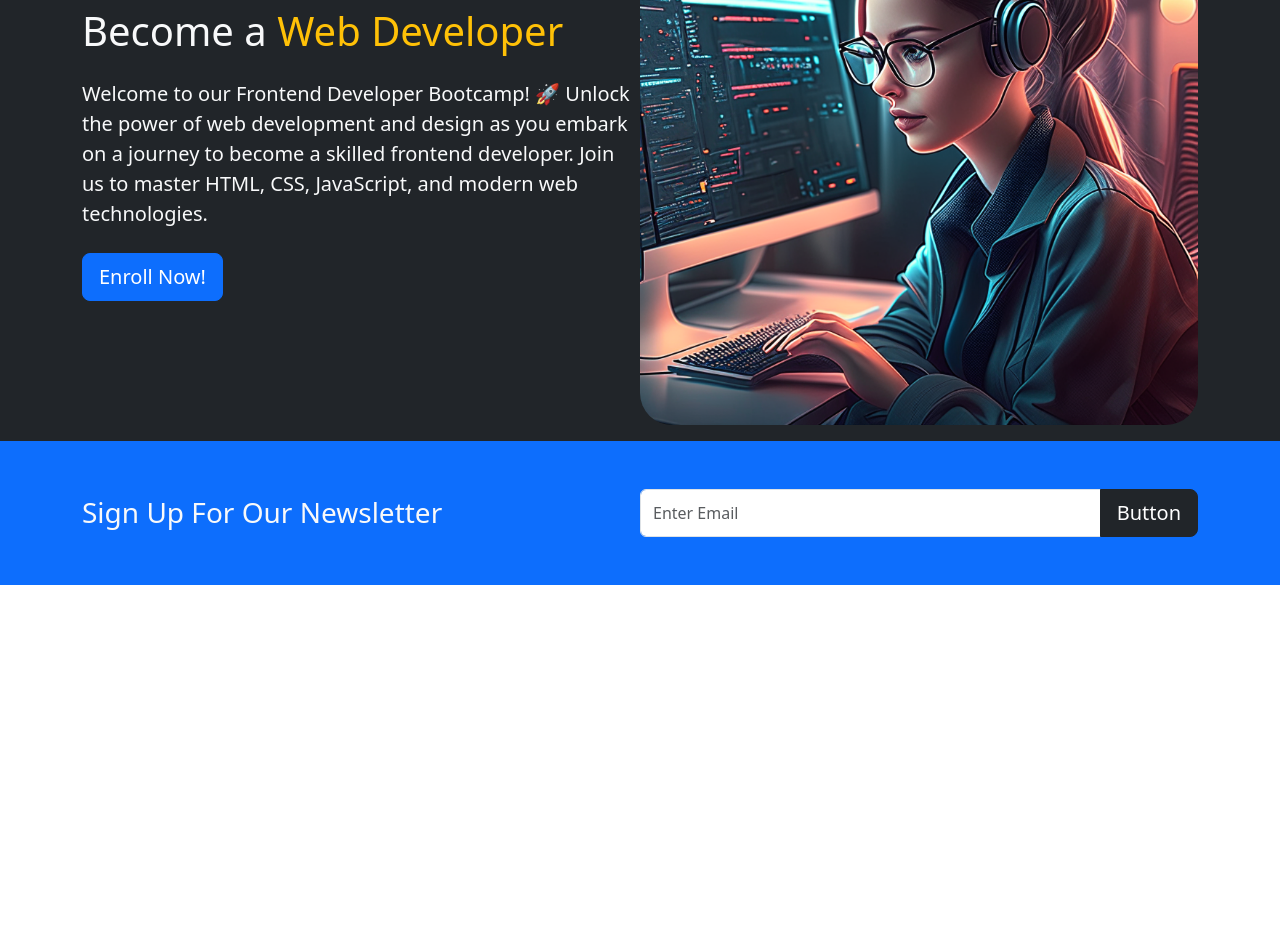
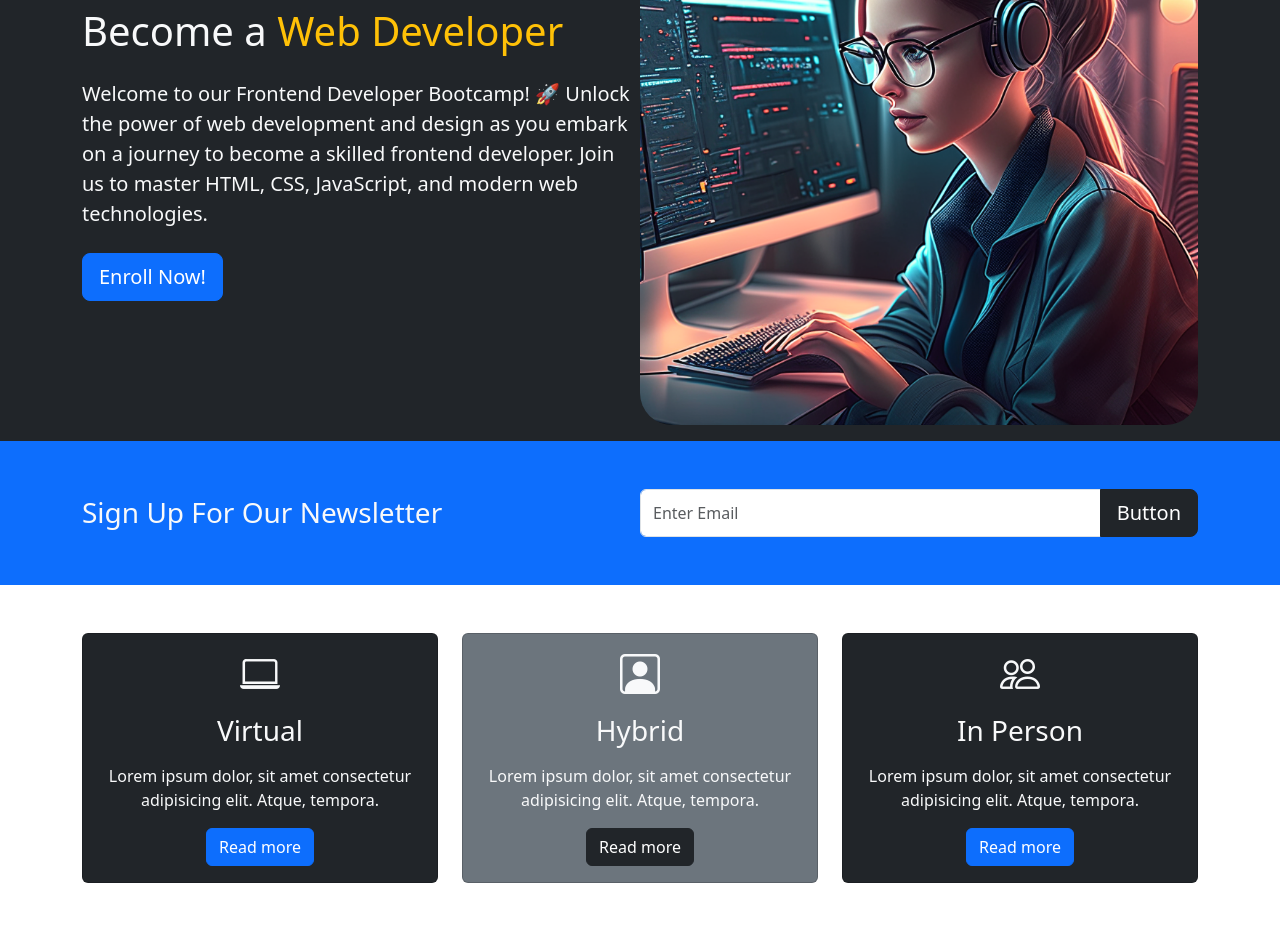
Before and after one commit to johndranreb/bootstrap-developer_bootcamp, a plain HTML site: page bootstrap-developer-bootcamp/index.html in a window 1280 px wide. Shown: the part 253-1184 px from the top of the page. Before the commit the page ends 838 px from the top, so only its background shows below. Drawn offline with nearby package versions, Linux system fonts and the light colour scheme.

Commit message:
added boxes section

```diff
--- a/bootstrap-developer-bootcamp/index.html
+++ b/bootstrap-developer-bootcamp/index.html
@@ -5,6 +5,7 @@
   <meta name="viewport" content="width=device-width, initial-scale=1.0">
   <link href="https://cdn.jsdelivr.net/npm/bootstrap@5.3.2/dist/css/bootstrap.min.css" rel="stylesheet" integrity="sha384-T3c6CoIi6uLrA9TneNEoa7RxnatzjcDSCmG1MXxSR1GAsXEV/Dwwykc2MPK8M2HN" crossorigin="anonymous">
   <link rel="stylesheet" href="styles.css">
+<link rel="stylesheet" href="https://cdn.jsdelivr.net/npm/bootstrap-icons@1.3.0/font/bootstrap-icons.css">
   <title>Frontend Bootcamp</title>
 </head>
 <body>
@@ -65,6 +66,50 @@
     </div>
   </section>
 
+  <!-- Boxes -->
+  <section class="p-5">
+    <div class="container">
+      <div class="row text-center">
+        <div class="col-md">
+          <div class="card bg-dark text-light">
+            <div class="card-body text-center">
+              <div class="h1 mb-3"><i class="bi bi-laptop"></i></div>
+              <h3 class="card-title mb-3">Virtual</h3>
+              <p class="card-text">
+                Lorem ipsum dolor, sit amet consectetur adipisicing elit. Atque, tempora.
+              </p>
+              <a href="#" class="btn btn-primary">Read more</a>
+            </div>
+          </div>
+        </div>
+        <div class="col-md">
+          <div class="card bg-secondary text-light">
+          <div class="card-body text-center">
+            <div class="h1 mb-3"><i class="bi bi-person-square"></i></div>
+            <h3 class="card-title mb-3">Hybrid</h3>
+            <p class="card-text">
+              Lorem ipsum dolor, sit amet consectetur adipisicing elit. Atque, tempora.
+            </p>
+            <a href="#" class="btn btn-dark">Read more</a>
+          </div>
+        </div>
+        </div>
+        <div class="col-md">
+          <div class="card bg-dark text-light">
+          <div class="card-body text-center">
+            <div class="h1 mb-3"><i class="bi bi-people"></i></div>
+            <h3 class="card-title mb-3">In Person</h3>
+            <p class="card-text">
+              Lorem ipsum dolor, sit amet consectetur adipisicing elit. Atque, tempora.
+            </p>
+            <a href="#" class="btn btn-primary">Read more</a>
+          </div>
+        </div>
+        </div>
+      </div>
+    </div>
+  </section>
+
   <script src="https://cdn.jsdelivr.net/npm/bootstrap@5.3.2/dist/js/bootstrap.bundle.min.js" integrity="sha384-C6RzsynM9kWDrMNeT87bh95OGNyZPhcTNXj1NW7RuBCsyN/o0jlpcV8Qyq46cDfL" crossorigin="anonymous"></script>
 </body>
 </html>
```
